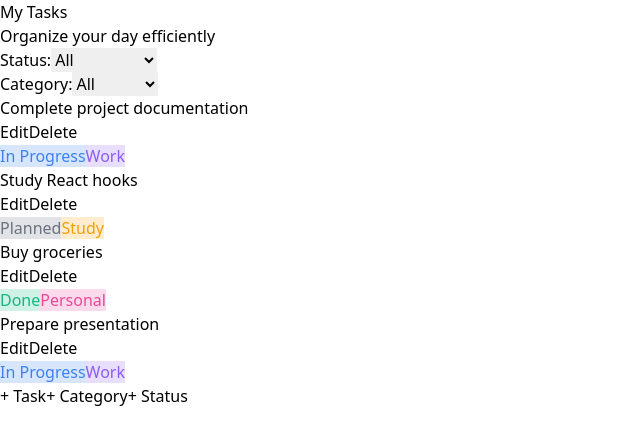
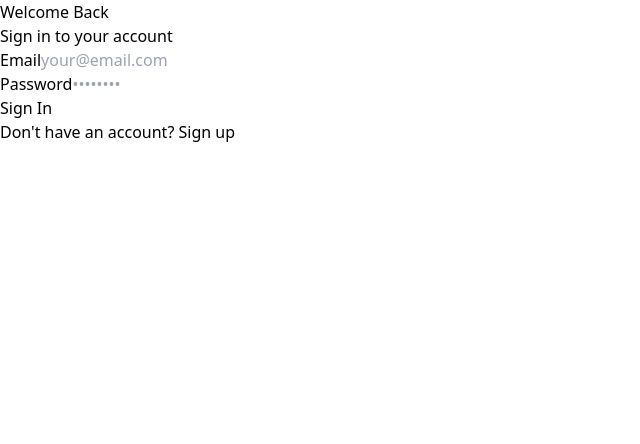
Before and after one commit to ArMoRi1/taskboard, a React app in the folder frontend/: page / in a window 1280 px wide. Shown: the top 444 px of the page, without its empty margins (0-640 px from the left). Built offline with nearby package versions, Linux system fonts and the light colour scheme; the HTML template or start-up script is replaced by a standard one.

Commit message:
added login&registration forms with mock-data

```diff
--- a/frontend/src/App.jsx
+++ b/frontend/src/App.jsx
@@ -6,15 +6,26 @@ import TaskList from "./components/tasks/TaskList.jsx";
 import TaskModal from "./components/modals/TaskModal.jsx";
 import CategoryModal from "./components/modals/CategoryModal.jsx";
 import StatusModal from "./components/modals/StatusModal.jsx";
+import LoginForm from "./components/auth/LoginForm.jsx";
+import RegisterForm from "./components/auth/RegisterForm.jsx";
 import { useTasks } from './contexts/TaskContext.jsx';
+import { useAuth } from './contexts/AuthContext.jsx';
 
 function App() {
   const { addTask, updateTask, addCategory, addStatus, categories, statuses } = useTasks();
+  const { isAuthenticated } = useAuth();
 
   const [isTaskModalOpen, setIsTaskModalOpen] = useState(false);
   const [isCategoryModalOpen, setIsCategoryModalOpen] = useState(false);
   const [isStatusModalOpen, setIsStatusModalOpen] = useState(false);
   const [editingTask, setEditingTask] = useState(null);
+  const [showLogin, setShowLogin] = useState(true);
+
+  if (!isAuthenticated) {
+    return showLogin
+      ? <LoginForm onSwitchToRegister={() => setShowLogin(false)} />
+      : <RegisterForm onSwitchToLogin={() => setShowLogin(true)} />;
+  }
 
   const handleCreateTask = () => {
     setEditingTask(null);
--- a/frontend/src/components/auth/LoginForm.jsx
+++ b/frontend/src/components/auth/LoginForm.jsx
@@ -0,0 +1,86 @@
+import { useState } from 'react';
+import { useAuth } from '../../contexts/AuthContext';
+
+function LoginForm({ onSwitchToRegister }) {
+  const { login } = useAuth();
+  const [formData, setFormData] = useState({
+    email: '',
+    password: ''
+  });
+  const [error, setError] = useState('');
+
+  const handleSubmit = (e) => {
+    e.preventDefault();
+    const result = login(formData.email, formData.password);
+
+    if (!result.success) {
+      setError(result.message);
+    }
+  };
+
+  return (
+    <div className="min-h-screen flex items-center justify-center bg-gradient-to-br from-indigo-100 via-purple-100 to-pink-100 p-4">
+      <div className="bg-white rounded-2xl shadow-2xl w-full max-w-md border-2 border-purple-200">
+        <div className="bg-gradient-to-r from-blue-500 to-purple-600 px-6 py-6 rounded-t-2xl">
+          <h2 className="text-3xl font-bold text-white text-center">Welcome Back</h2>
+          <p className="text-purple-100 text-center mt-2">Sign in to your account</p>
+        </div>
+
+        <form onSubmit={handleSubmit} className="p-6 space-y-5">
+          {error && (
+            <div className="bg-red-50 border-2 border-red-200 text-red-700 px-4 py-3 rounded-lg">
+              {error}
+            </div>
+          )}
+
+          <div>
+            <label className="block text-sm font-semibold text-gray-700 mb-2">
+              Email
+            </label>
+            <input
+              type="email"
+              value={formData.email}
+              onChange={(e) => setFormData({ ...formData, email: e.target.value })}
+              placeholder="your@email.com"
+              required
+              className="w-full px-4 py-3 border-2 border-purple-200 rounded-lg focus:outline-none focus:border-purple-500 transition-colors"
+            />
+          </div>
+
+          <div>
+            <label className="block text-sm font-semibold text-gray-700 mb-2">
+              Password
+            </label>
+            <input
+              type="password"
+              value={formData.password}
+              onChange={(e) => setFormData({ ...formData, password: e.target.value })}
+              placeholder="••••••••"
+              required
+              className="w-full px-4 py-3 border-2 border-purple-200 rounded-lg focus:outline-none focus:border-purple-500 transition-colors"
+            />
+          </div>
+
+          <button
+            type="submit"
+            className="w-full px-6 py-3 text-white font-semibold bg-gradient-to-r from-blue-500 to-purple-600 hover:from-blue-600 hover:to-purple-700 rounded-lg transition-all shadow-lg"
+          >
+            Sign In
+          </button>
+
+          <div className="text-center">
+            <button
+              type="button"
+              onClick={onSwitchToRegister}
+              className="text-purple-600 hover:text-purple-700 font-medium"
+            >
+              Don't have an account? Sign up
+            </button>
+          </div>
+        </form>
+      </div>
+    </div>
+  );
+}
+
+export default LoginForm;
--- a/frontend/src/components/auth/RegisterForm.jsx
+++ b/frontend/src/components/auth/RegisterForm.jsx
@@ -0,0 +1,129 @@
+import { useState } from 'react';
+import { useAuth } from '../../contexts/AuthContext';
+
+function RegisterForm({ onSwitchToLogin }) {
+  const { register } = useAuth();
+  const [formData, setFormData] = useState({
+    username: '',
+    email: '',
+    password: '',
+    confirmPassword: ''
+  });
+  const [error, setError] = useState('');
+
+  const handleSubmit = (e) => {
+    e.preventDefault();
+
+    if (formData.password !== formData.confirmPassword) {
+      setError('Passwords do not match');
+      return;
+    }
+
+    if (formData.password.length < 6) {
+      setError('Password must be at least 6 characters');
+      return;
+    }
+
+    const result = register(formData.email, formData.password, formData.username);
+
+    if (!result.success) {
+      setError(result.message);
+    } else {
+      onSwitchToLogin();
+    }
+  };
+
+  return (
+    <div className="min-h-screen flex items-center justify-center bg-gradient-to-br from-indigo-100 via-purple-100 to-pink-100 p-4">
+      <div className="bg-white rounded-2xl shadow-2xl w-full max-w-md border-2 border-purple-200">
+        <div className="bg-gradient-to-r from-purple-500 to-pink-600 px-6 py-6 rounded-t-2xl">
+          <h2 className="text-3xl font-bold text-white text-center">Create Account</h2>
+          <p className="text-purple-100 text-center mt-2">Join us today!</p>
+        </div>
+
+        <form onSubmit={handleSubmit} className="p-6 space-y-5">
+          {error && (
+            <div className="bg-red-50 border-2 border-red-200 text-red-700 px-4 py-3 rounded-lg">
+              {error}
+            </div>
+          )}
+
+          <div>
+            <label className="block text-sm font-semibold text-gray-700 mb-2">
+              Username
+            </label>
+            <input
+              type="text"
+              value={formData.username}
+              onChange={(e) => setFormData({ ...formData, username: e.target.value })}
+              placeholder="Your name"
+              required
+              className="w-full px-4 py-3 border-2 border-purple-200 rounded-lg focus:outline-none focus:border-purple-500 transition-colors"
+            />
+          </div>
+
+          <div>
+            <label className="block text-sm font-semibold text-gray-700 mb-2">
+              Email
+            </label>
+            <input
+              type="email"
+              value={formData.email}
+              onChange={(e) => setFormData({ ...formData, email: e.target.value })}
+              placeholder="your@email.com"
+              required
+              className="w-full px-4 py-3 border-2 border-purple-200 rounded-lg focus:outline-none focus:border-purple-500 transition-colors"
+            />
+          </div>
+
+          <div>
+            <label className="block text-sm font-semibold text-gray-700 mb-2">
+              Password
+            </label>
+            <input
+              type="password"
+              value={formData.password}
+              onChange={(e) => setFormData({ ...formData, password: e.target.value })}
+              placeholder="••••••••"
+              required
+              className="w-full px-4 py-3 border-2 border-purple-200 rounded-lg focus:outline-none focus:border-purple-500 transition-colors"
+            />
+          </div>
+
+          <div>
+            <label className="block text-sm font-semibold text-gray-700 mb-2">
+              Confirm Password
+            </label>
+            <input
+              type="password"
+              value={formData.confirmPassword}
+              onChange={(e) => setFormData({ ...formData, confirmPassword: e.target.value })}
+              placeholder="••••••••"
+              required
+              className="w-full px-4 py-3 border-2 border-purple-200 rounded-lg focus:outline-none focus:border-purple-500 transition-colors"
+            />
+          </div>
+
+          <button
+            type="submit"
+            className="w-full px-6 py-3 text-white font-semibold bg-gradient-to-r from-purple-500 to-pink-600 hover:from-purple-600 hover:to-pink-700 rounded-lg transition-all shadow-lg"
+          >
+            Create Account
+          </button>
+
+          <div className="text-center">
+            <button
+              type="button"
+              onClick={onSwitchToLogin}
+              className="text-purple-600 hover:text-purple-700 font-medium"
+            >
+              Already have an account? Sign in
+            </button>
+          </div>
+        </form>
+      </div>
+    </div>
+  );
+}
+
+export default RegisterForm;
--- /dev/null
+++ b/frontend/src/contexts/AuthContext.jsx
@@ -0,0 +1,71 @@
+import { createContext, useState, useContext, useEffect } from 'react';
+
+const AuthContext = createContext();
+
+export function AuthProvider({ children }) {
+  const [currentUser, setCurrentUser] = useState(null);
+  const [users, setUsers] = useState([]);
+
+  useEffect(() => {
+    const savedUsers = JSON.parse(localStorage.getItem('users') || '[]');
+    const savedCurrentUser = JSON.parse(localStorage.getItem('currentUser') || 'null');
+    setUsers(savedUsers);
+    setCurrentUser(savedCurrentUser);
+  }, []);
+
+  const register = (email, password, username) => {
+    if (users.find(u => u.email === email)) {
+      return { success: false, message: 'User already exists' };
+    }
+
+    const newUser = {
+      id: Date.now(),
+      email,
+      password,
+      username
+    };
+
+    const updatedUsers = [...users, newUser];
+    setUsers(updatedUsers);
+    localStorage.setItem('users', JSON.stringify(updatedUsers));
+
+    return { success: true };
+  };
+
+  const login = (email, password) => {
+    const user = users.find(u => u.email === email && u.password === password);
+
+    if (!user) {
+      return { success: false, message: 'Invalid credentials' };
+    }
+
+    setCurrentUser(user);
+    localStorage.setItem('currentUser', JSON.stringify(user));
+    return { success: true };
+  };
+
+  const logout = () => {
+    setCurrentUser(null);
+    localStorage.removeItem('currentUser');
+  };
+
+  return (
+    <AuthContext.Provider value={{
+      currentUser,
+      register,
+      login,
+      logout,
+      isAuthenticated: !!currentUser
+    }}>
+      {children}
+    </AuthContext.Provider>
+  );
+}
+
+export function useAuth() {
+  const context = useContext(AuthContext);
+  if (!context) {
+    throw new Error('useAuth must be used within AuthProvider');
+  }
+  return context;
+}
--- a/frontend/src/main.jsx
+++ b/frontend/src/main.jsx
@@ -3,11 +3,14 @@ import { createRoot } from 'react-dom/client'
 import './index.css'
 import App from './App.jsx'
 import { TaskProvider } from './contexts/TaskContext.jsx'
+import { AuthProvider } from './contexts/AuthContext.jsx'
 
 createRoot(document.getElementById('root')).render(
   <StrictMode>
-    <TaskProvider>
-      <App />
-    </TaskProvider>
+    <AuthProvider>
+      <TaskProvider>
+        <App />
+      </TaskProvider>
+    </AuthProvider>
   </StrictMode>,
 )
```
